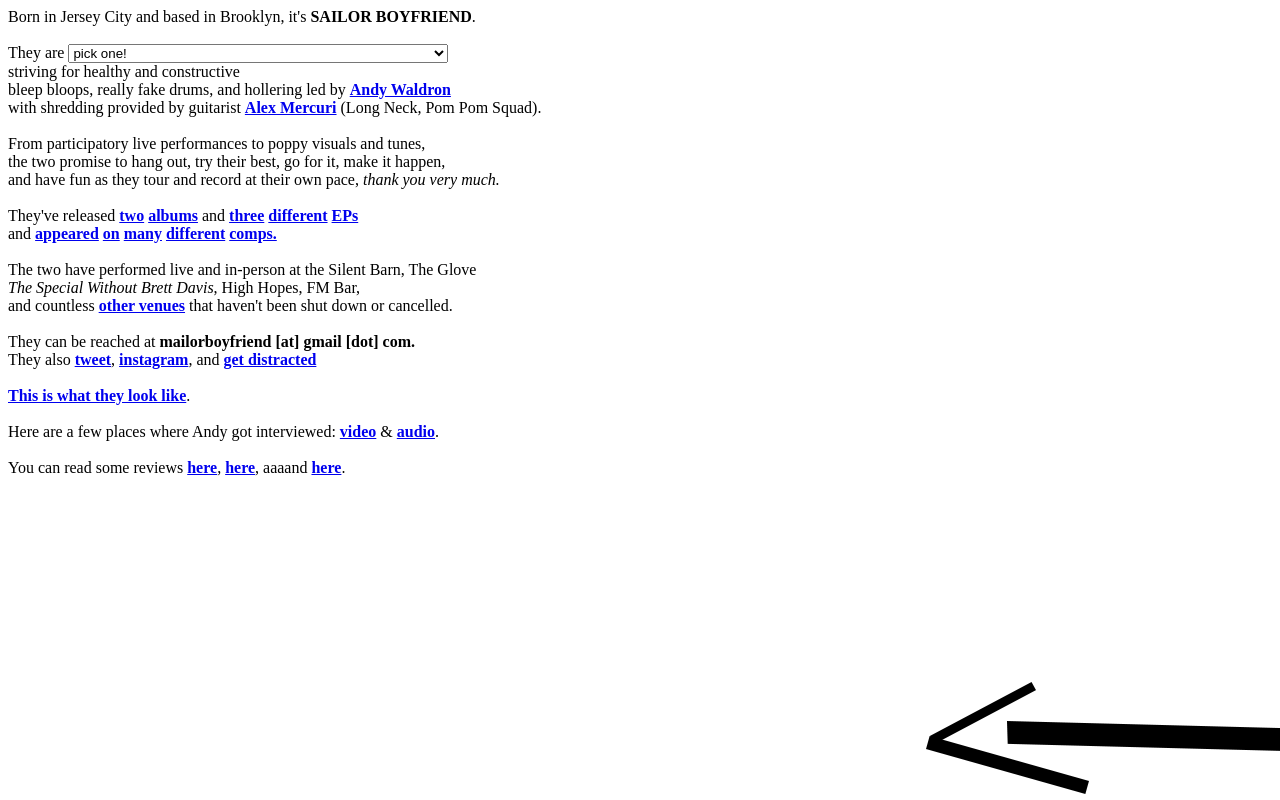
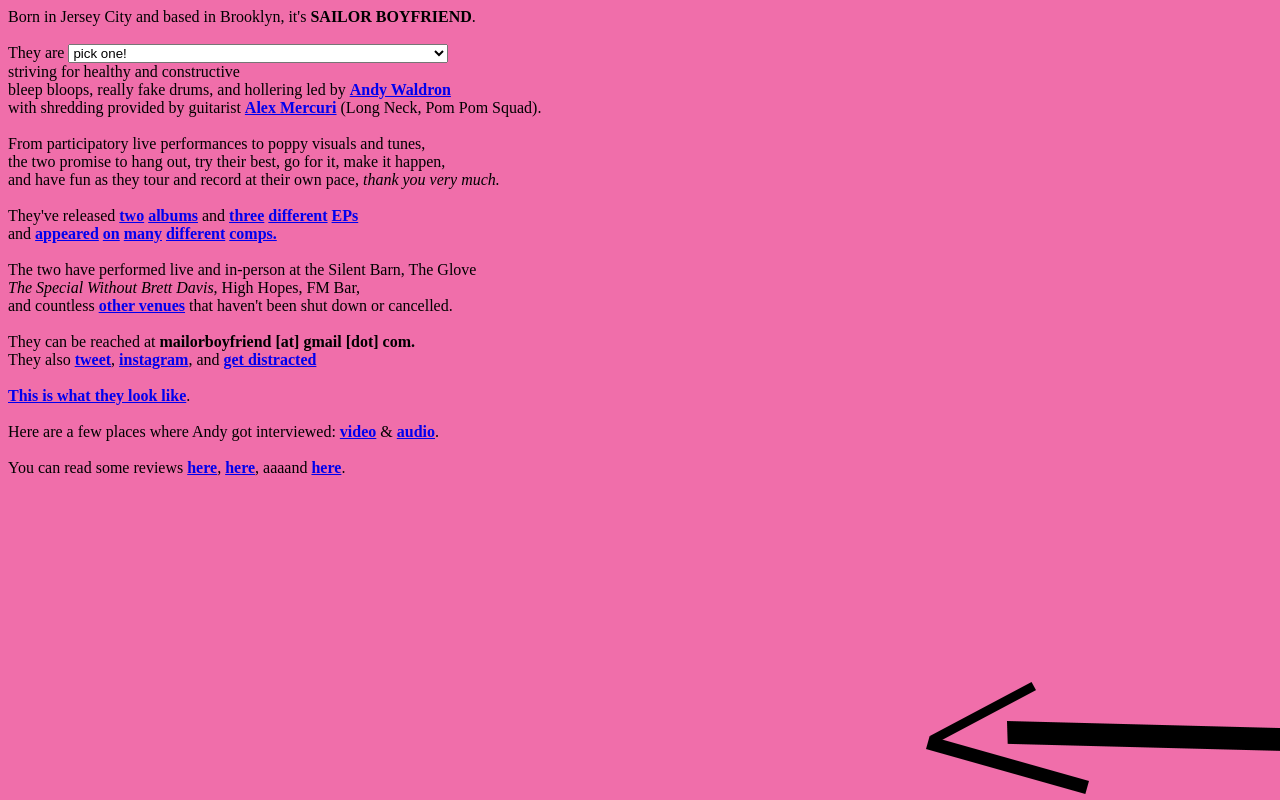
Before and after one commit to SailorBoyfriend/website, a plain HTML site: page learn.html in a window 1280 px wide. Drawn offline with Linux system fonts and the light colour scheme.

Commit message:
Update learn.html

```diff
--- a/learn.html
+++ b/learn.html
@@ -36,7 +36,7 @@
     <meta name="msapplication-TileImage" content="/favicon/ms-icon-144x144.png">
     <meta name="theme-color" content="#ffffff">
 </head>
-<body class="page-read">
+<body class="page-learn">
     Born in Jersey City and based in Brooklyn, it's <b>SAILOR BOYFRIEND</b>.</br></br>
 They are
 <select>
```
